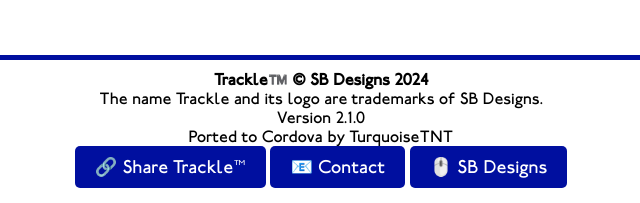
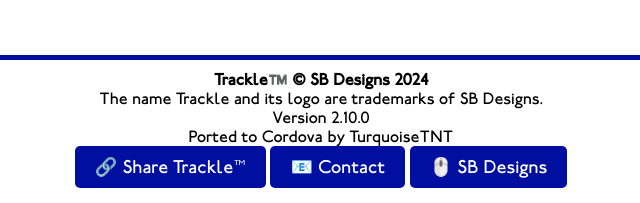
Before and after one commit to TurquoiseTNT/TrackleCordova, a website: page www/home.html in a window 1280 px wide. Shown: the part 610-813 px from the top of the page, 319-959 px from the left. Drawn offline with Linux system fonts and the light colour scheme.

Commit message:
made 180x icon only for ios - version now shows as 2.10.0 and uhhhhh

```diff
--- a/config.xml
+++ b/config.xml
@@ -1,5 +1,5 @@
 <?xml version='1.0' encoding='utf-8'?>
-<widget id="me.glitch.trackle" version="1.0.0" xmlns="http://www.w3.org/ns/widgets" xmlns:cdv="http://cordova.apache.org/ns/1.0">
+<widget id="me.glitch.trackle" version="2.10.0" xmlns="http://www.w3.org/ns/widgets" xmlns:cdv="http://cordova.apache.org/ns/1.0">
     <name>Trackle</name>
     <description>Trackle™ is an engaging game where players test their knowledge by attempting to name all the stations within the TfL network. This includes the London Underground, the DLR, the Elizabeth Line, the London Overground, the Cable Car, and London Trams. </description>
     <author email="hello@trackle.serv000.net" href="https://trackle.glitch.me">
@@ -8,12 +8,12 @@
     <content src="index.html" />
     <allow-intent href="http://*/*" />
     <allow-intent href="https://*/*" />
-    <icon src="res/appicon-180x.png"/>
+    <icon src="res/appicon.png"/>
     <preference name="deployment-target" value="12.0" />
-
     <preference name="FadeSplashScreenDuration" value="500"/>
     <preference name="SplashScreenDelay" value="1200"/>
     <platform name="ios">
+        <icon src="res/appicon-180x.png"/>
         <splash src="res/screen/ios/Default@2x~iphone~anyany.png" />
         <splash src="res/screen/ios/Default@2x~iphone~comany.png" />
         <splash src="res/screen/ios/Default@2x~iphone~comcom.png" />
--- a/www/home.html
+++ b/www/home.html
@@ -79,7 +79,7 @@
     <footer>
       <p>
         <b>Trackle™️ &#169; SB Designs 2024</b><br />The name Trackle and its
-        logo are trademarks of SB Designs.<br />Version 2.1.0<br />Ported to Cordova by TurquoiseTNT
+        logo are trademarks of SB Designs.<br />Version 2.10.0<br />Ported to Cordova by TurquoiseTNT
       </p>
       <!-- Consistent Share Button Design -->
       <button
```
Also changed, not shown: package.json (+5 -3 lines), 1 other file.
